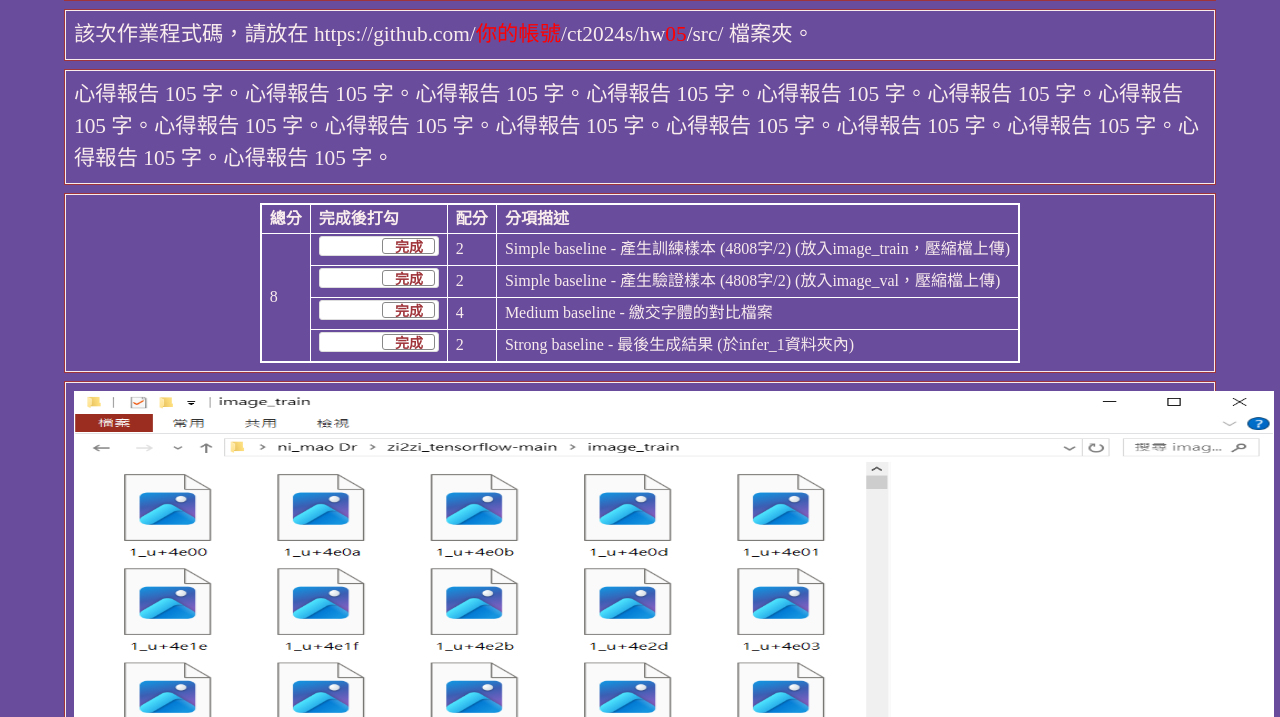
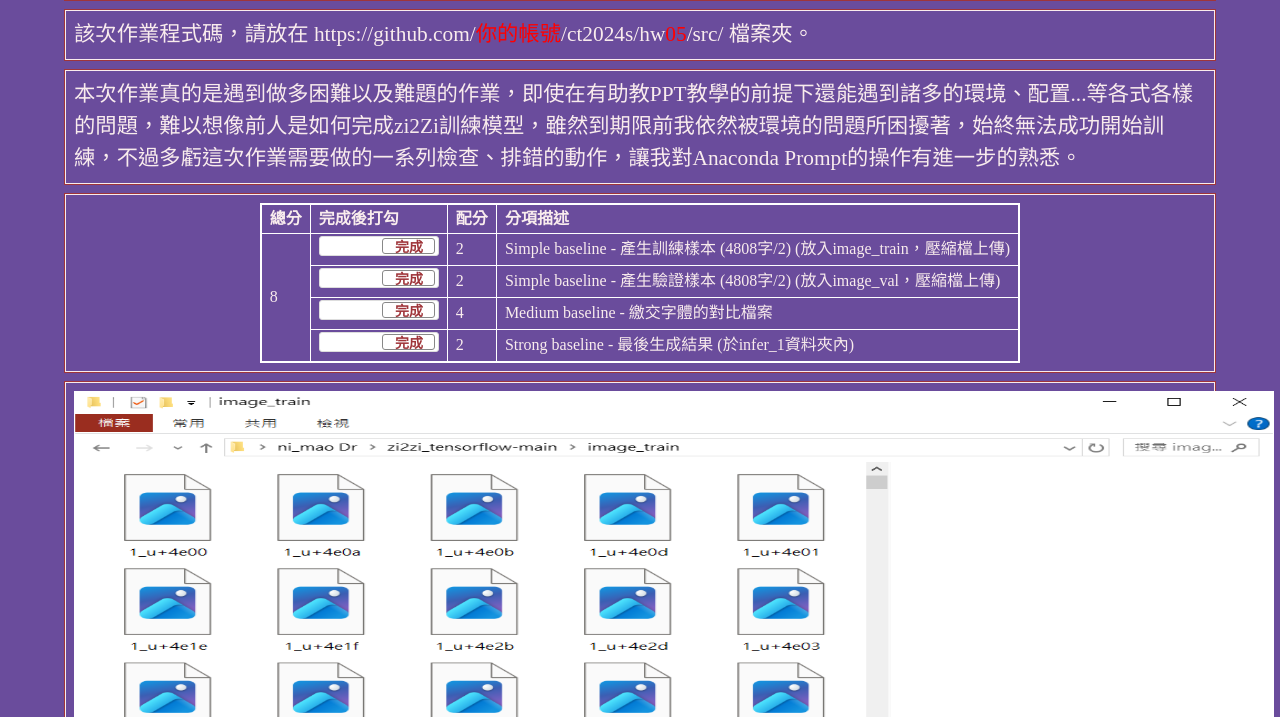
Before and after one commit to savokibear/ct2024s, a plain HTML site: page hw05/index.html in a window 1280 px wide. Shown: the part 83-800 px from the top of the page. Drawn offline with nearby package versions, Linux system fonts and the light colour scheme.

Commit message:
Update index.html

```diff
--- a/hw05/index.html
+++ b/hw05/index.html
@@ -185,7 +185,7 @@
   <!-- ------------------------------------------------>
   <div class="row hw12">
     <div class="col-md-12 twenty">
-      心得報告 105 字。心得報告 105 字。心得報告 105 字。心得報告 105 字。心得報告 105 字。心得報告 105 字。心得報告 105 字。心得報告 105 字。心得報告 105 字。心得報告 105 字。心得報告 105 字。心得報告 105 字。心得報告 105 字。心得報告 105 字。心得報告 105 字。
+      本次作業真的是遇到做多困難以及難題的作業，即使在有助教PPT教學的前提下還能遇到諸多的環境、配置...等各式各樣的問題，難以想像前人是如何完成zi2Zi訓練模型，雖然到期限前我依然被環境的問題所困擾著，始終無法成功開始訓練，不過多虧這次作業需要做的一系列檢查、排錯的動作，讓我對Anaconda Prompt的操作有進一步的熟悉。
     </div>
   </div>
 
```
